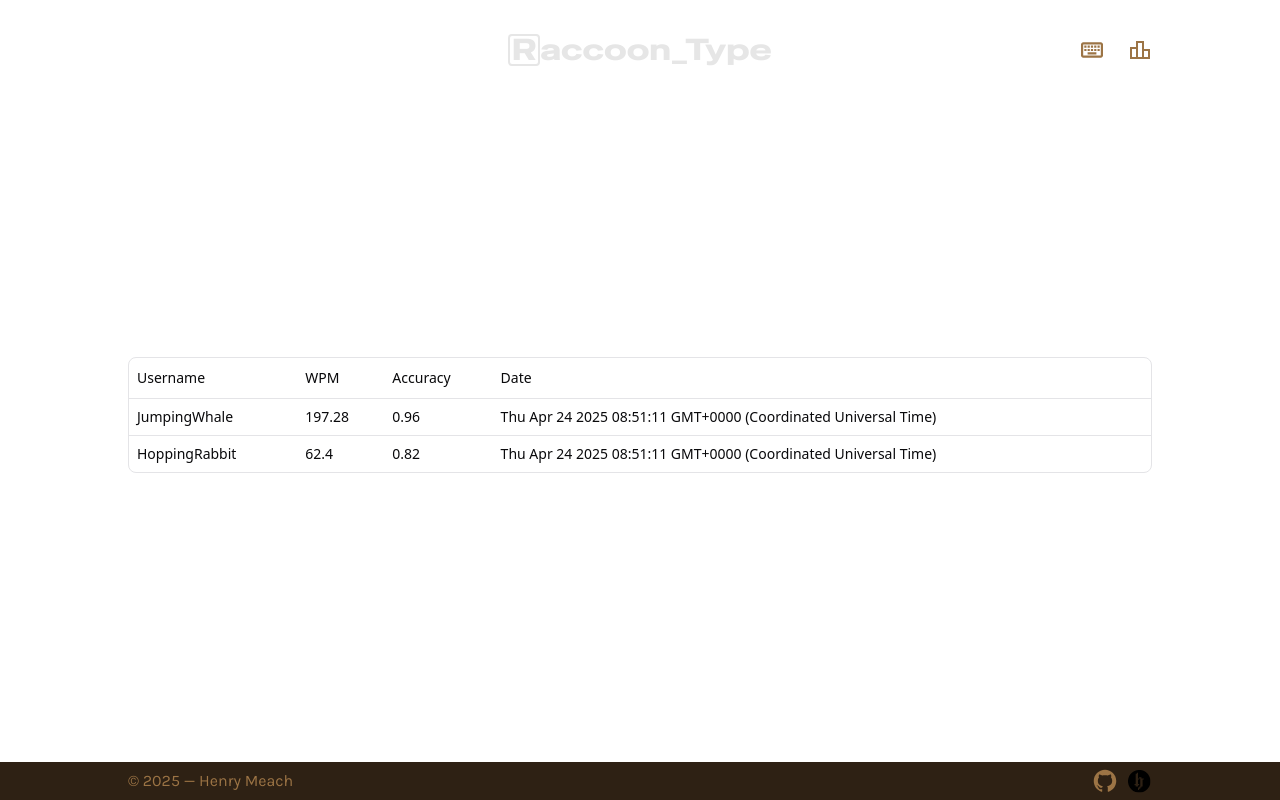
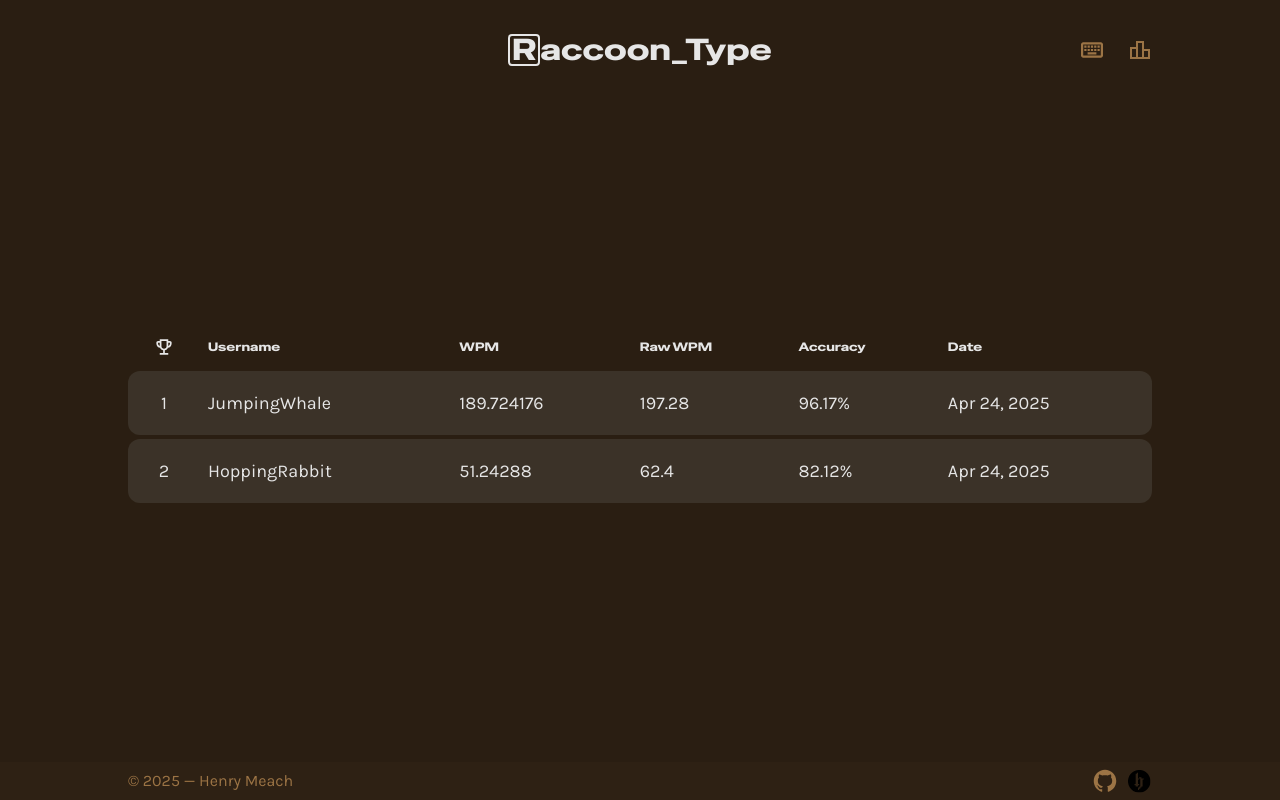
Before and after one commit to henrymeach/raccoontype, a React (Vite) app: page /leaderboard in a window 1280 px wide. Built offline with nearby package versions, Linux system fonts and the light colour scheme.

Commit message:
Format leaderboard to be prettier

```diff
--- a/src/App.css
+++ b/src/App.css
@@ -106,7 +106,17 @@
   background-color: #40301d;
 }
 
-@theme inline {
+.leaderboard-header {
+  @apply text-xs text-[#e6e6e6];
+  font-family: 'SpecialGothic';
+}
+
+.leaderboard-row {
+  @apply text-lg text-[#e6e6e6];
+  font-family: 'Karla';
+}
+
+/* @theme inline {
   --radius-sm: calc(var(--radius) - 4px);
   --radius-md: calc(var(--radius) - 2px);
   --radius-lg: var(--radius);
@@ -211,13 +221,13 @@
   --sidebar-accent-foreground: oklch(0.985 0 0);
   --sidebar-border: oklch(1 0 0 / 10%);
   --sidebar-ring: oklch(0.552 0.016 285.938);
-}
+} */
 
-@layer base {
+/* @layer base {
   * {
     @apply border-border outline-ring/50;
   }
   body {
     @apply bg-background text-foreground;
   }
-}
+} */
--- a/src/components/leaderboard-table/LeaderboardTable.tsx
+++ b/src/components/leaderboard-table/LeaderboardTable.tsx
@@ -15,6 +15,7 @@
     TableHeader,
     TableRow,
 } from '@/components/ui/Table'
+import clsx from 'clsx';
 
 interface LeaderboardTableProps<TData, TValue> {
     columns: ColumnDef<TData, TValue>[]
@@ -32,11 +33,11 @@
     });
 
     return (
-        <div className='rounded-md border'>
-            <Table>
+        <div>
+            <Table className='border-separate border-spacing-y-1'>
                 <TableHeader>
                     {table.getHeaderGroups().map((headerGroup) => (
-                        <TableRow key={headerGroup.id}>
+                        <TableRow key={headerGroup.id} className='leaderboard-header'>
                             {headerGroup.headers.map((header) => {
                                 return (
                                     <TableHead key={header.id}>
@@ -56,12 +57,24 @@
                 <TableBody>
                     {table.getRowModel().rows?.length ? (
                         table.getRowModel().rows.map((row) => (
-                            <TableRow key={row.id} data-state={row.getIsSelected() && 'selected'}>
-                                {row.getVisibleCells().map((cell) => (
-                                    <TableCell key={cell.id}>
+                            <TableRow key={row.id} data-state={row.getIsSelected() && 'selected'} className='bg-[#3b3228] leaderboard-row h-16'>
+                                {row.getVisibleCells().map((cell, index) => {
+                                    const isFirst = (index === 0)
+                                    const isLast = (index === row.getVisibleCells().length - 1)
+
+                                    return (
+                                    <TableCell key={cell.id} className={clsx(
+                                        '',
+                                        isFirst
+                                        ? 'rounded-l-xl'
+                                        : isLast
+                                        ? 'rounded-r-xl'
+                                        : ''
+                                    )}>
                                         {flexRender(cell.column.columnDef.cell, cell.getContext())}
                                     </TableCell>
-                                ))}
+                                    )
+                                })}
                             </TableRow>
                         ))
                     ) : (
--- a/src/components/leaderboard-table/LeaderboardTableColumns.tsx
+++ b/src/components/leaderboard-table/LeaderboardTableColumns.tsx
@@ -5,19 +5,49 @@
 
 export const LeaderboardTableColumns: ColumnDef<LeaderboardEntry>[] = [
     {
+        accessorKey: ' ',
+        header: () => <div className="flex items-center justify-center scale-85"><img src="/icons/trophy.svg" /></div>,
+        cell: ({row}) => {
+            const rank = row.index + 1
+            return <div className="text-center">{rank}</div>
+        }
+    },
+    {
         accessorKey: 'username',
         header: 'Username',
     },
     {
+        header: 'WPM',
+        cell: ({row}) => {
+            const rawWpm: number = row.getValue('rawWpm');
+            const accuracy: number = row.getValue('accuracy');
+            const wpm = rawWpm * accuracy
+            return <div>{wpm}</div>
+        }
+    },
+    {
         accessorKey: 'rawWpm',
-        header: 'WPM',
+        header: 'Raw WPM',
+
     },
     {
         accessorKey: 'accuracy',
         header: 'Accuracy',
+        cell: ({row}) => {
+            const formatted = `${Math.round(row.getValue<number>('accuracy') * 10000) / 100}%`
+
+            return <div>{formatted}</div>
+        }
     },
     {
         accessorKey: 'date',
-        header: 'Date',
+        header: () => <div>Date</div>,
+        cell: ({row}) => {
+            const date: Date = row.getValue('date');
+            const formatted = `${date.toLocaleString('default', {dateStyle: 'medium'})}`
+
+            return <div>{formatted}</div>
+
+        }
     },
 ]
--- a/src/data/LeaderboardEntries.ts
+++ b/src/data/LeaderboardEntries.ts
@@ -4,13 +4,13 @@
     {
         username: 'JumpingWhale',
         rawWpm: 197.28,
-        accuracy: 0.96,
+        accuracy: 0.9617,
         date: new Date(),
     },
     {
         username: 'HoppingRabbit',
         rawWpm: 62.40,
-        accuracy: 0.82,
+        accuracy: 0.8212,
         date: new Date(),
     },
 ]
```
Also changed, not shown: public/icons/trophy.svg (added).
